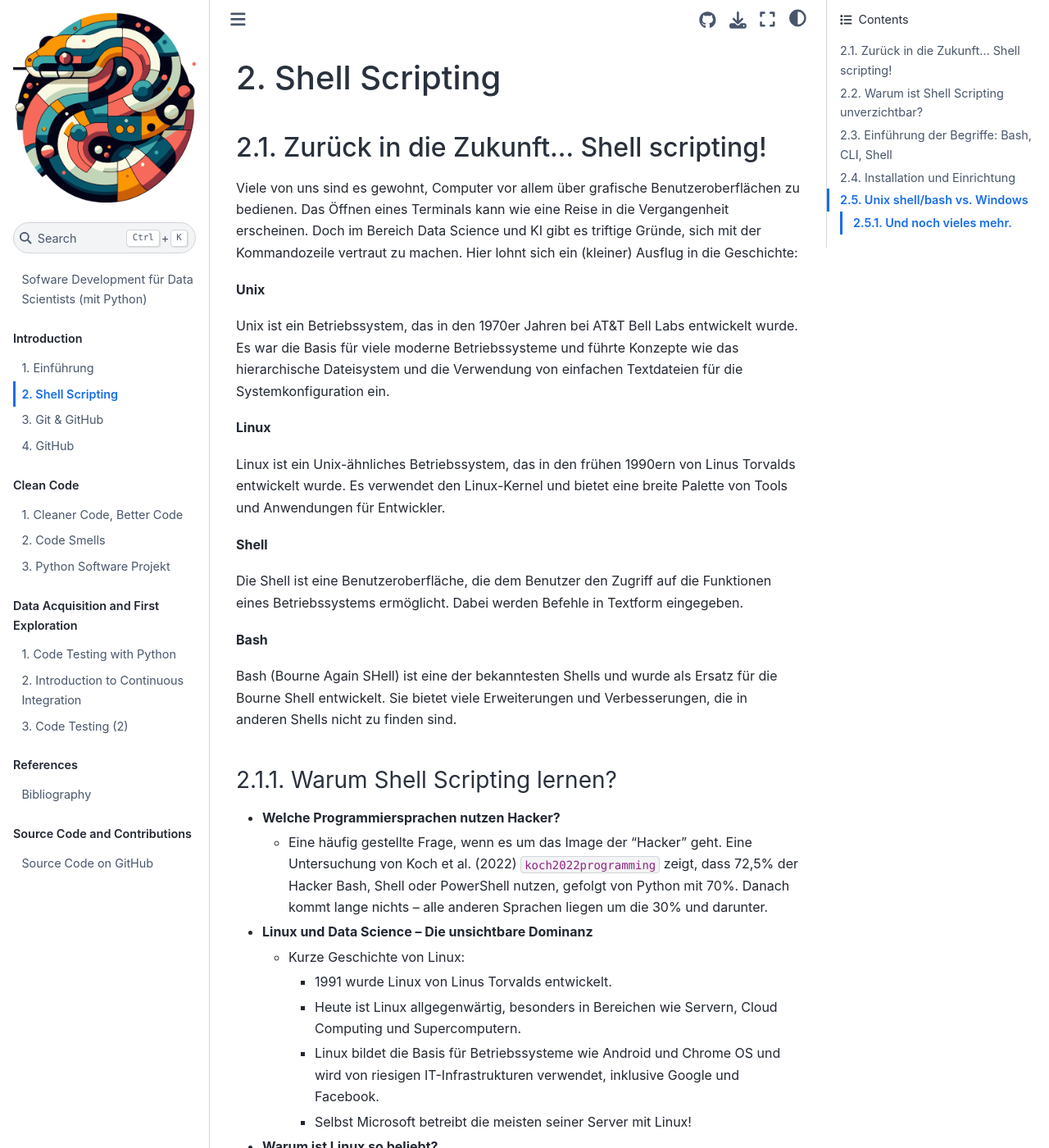
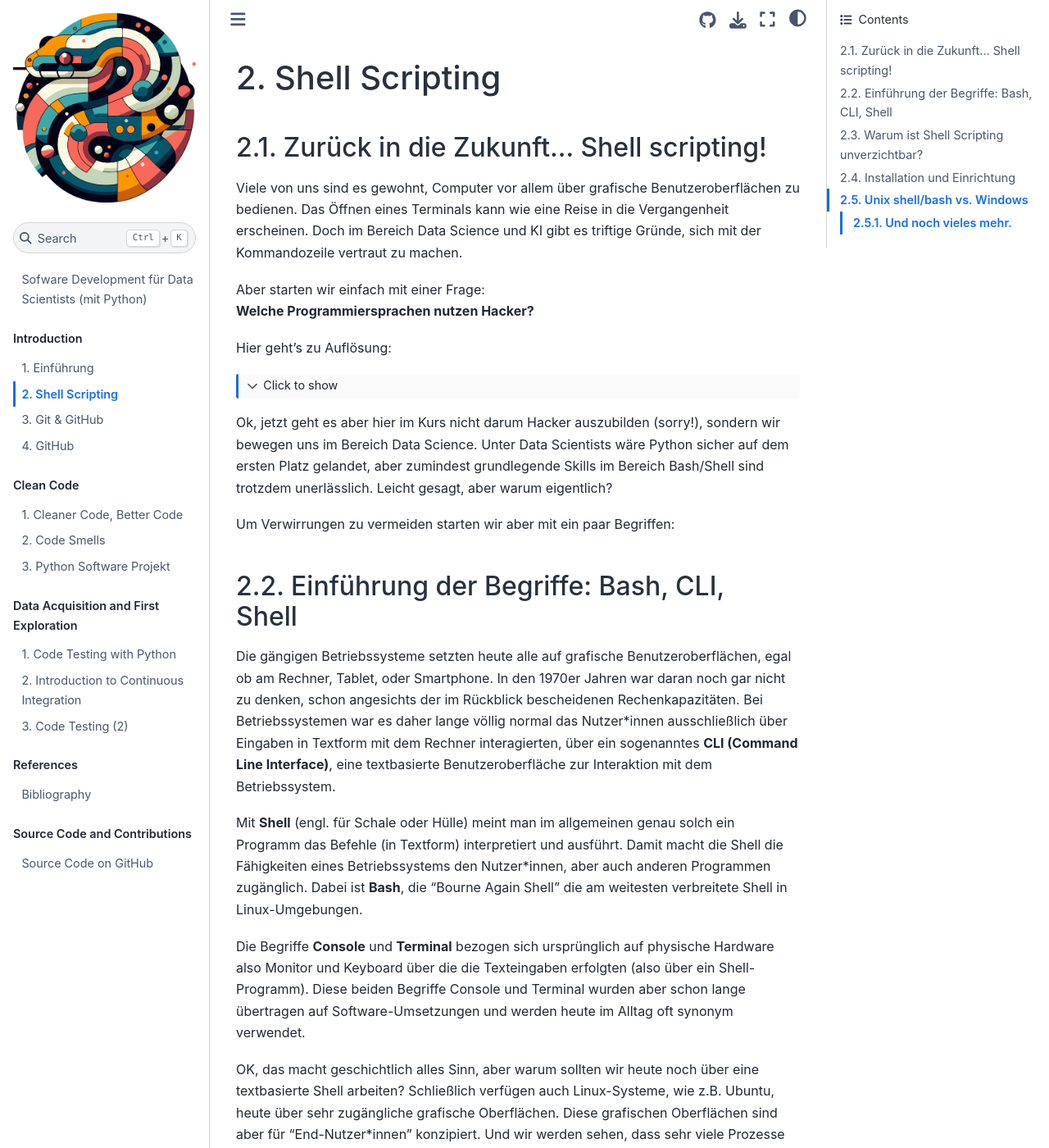
Before and after one commit to florian-huber/data_science_software_dev, a Jupyter Book: the page built from book/02_shell_scripting.md, in a window 1280 px wide and 1400 px high. Shown: the whole window at 82% size. Built offline with Jupyter Book 1.0.4 settings and Sphinx 7.4.7 and the Sphinx Book theme 1.1.4, drawn with Linux system fonts in a browser that asks for light colours; pages that are not in the unit, such as notebooks, are missing from menus; cross-references to code outside the pages are shown as plain code; some of the changed text lies outside the part shown.

Commit message:
larger text edits

````diff
--- a/book/02_shell_scripting.md
+++ b/book/02_shell_scripting.md
@@ -2,68 +2,61 @@
 
 ## Zurück in die Zukunft... Shell scripting!
 
-Viele von uns sind es gewohnt, Computer vor allem über grafische Benutzeroberflächen zu bedienen. Das Öffnen eines Terminals kann wie eine Reise in die Vergangenheit erscheinen. Doch im Bereich Data Science und KI gibt es triftige Gründe, sich mit der Kommandozeile vertraut zu machen. Hier lohnt sich ein (kleiner) Ausflug in die Geschichte:
+Viele von uns sind es gewohnt, Computer vor allem über grafische Benutzeroberflächen zu bedienen. Das Öffnen eines Terminals kann wie eine Reise in die Vergangenheit erscheinen. Doch im Bereich Data Science und KI gibt es triftige Gründe, sich mit der Kommandozeile vertraut zu machen.
 
-**Unix**
+Aber starten wir einfach mit einer Frage:
+**Welche Programmiersprachen nutzen Hacker?**
 
-Unix ist ein Betriebssystem, das in den 1970er Jahren bei AT&T Bell Labs entwickelt wurde. Es war die Basis für viele moderne Betriebssysteme und führte Konzepte wie das hierarchische Dateisystem und die Verwendung von einfachen Textdateien für die Systemkonfiguration ein.
+Hier geht's zu Auflösung:
+```{toggle}
+  Das ist eine häufig gestellte Frage, wenn es um das Image der "Hacker" geht. Eine Untersuchung aus dem Jahr 2022 {cite}`koch2022programming` fand, dass 72,5% der Hacker hier zuerst "Bash, Shell, PowerShell" angaben, gefolgt von Python mit 70%. Danach kommt lange nichts – alle anderen Sprachen liegen um die 30% und darunter.
+```
+
+Ok, jetzt geht es aber hier im Kurs nicht darum Hacker auszubilden (sorry!), sondern wir bewegen uns im Bereich Data Science. Unter Data Scientists wäre Python sicher auf dem ersten Platz gelandet, aber zumindest grundlegende Skills im Bereich Bash/Shell sind trotzdem unerlässlich. Leicht gesagt, aber warum eigentlich?
+
+Um Verwirrungen zu vermeiden starten wir aber mit ein paar Begriffen:
+
+## Einführung der Begriffe: Bash, CLI, Shell
+Die gängigen Betriebssysteme setzten heute alle auf grafische Benutzeroberflächen, egal ob am Rechner, Tablet, oder Smartphone.
+In den 1970er Jahren war daran noch gar nicht zu denken, schon angesichts der im Rückblick bescheidenen Rechenkapazitäten. Bei Betriebssystemen war es daher lange völlig normal das Nutzer*innen ausschließlich über Eingaben in Textform mit dem Rechner interagierten, über ein sogenanntes  **CLI (Command Line Interface)**, eine textbasierte Benutzeroberfläche zur Interaktion mit dem Betriebssystem.
+
+Mit **Shell** (engl. für Schale oder Hülle) meint man im allgemeinen genau solch ein Programm das Befehle (in Textform) interpretiert und ausführt. Damit macht die Shell die Fähigkeiten eines Betriebssystems den Nutzer*innen, aber auch anderen Programmen zugänglich. Dabei ist **Bash**, die "Bourne Again Shell" die am weitesten verbreitete Shell in Linux-Umgebungen.
+
+Die Begriffe **Console** und **Terminal** bezogen sich ursprünglich auf physische Hardware also Monitor und Keyboard über die die Texteingaben erfolgten (also über ein Shell-Programm). Diese beiden Begriffe Console und Terminal wurden aber schon lange übertragen auf Software-Umsetzungen und werden heute im Alltag oft synonym verwendet.
+
+OK, das macht geschichtlich alles Sinn, aber warum sollten wir heute noch über eine textbasierte Shell arbeiten?
+Schließlich verfügen auch Linux-Systeme, wie z.B. Ubuntu, heute über sehr zugängliche grafische Oberflächen.
+Diese grafischen Oberflächen sind aber für "End-Nutzer*innen" konzipiert. Und wir werden sehen, dass sehr viele Prozesse besser oder sogar ausschließlich über ein Shell möglich sind!
+
+Wir starten mit der Frage: **Nutzt ihr selber Linux? Und wenn ja, wofür nutzt ihr es?
+```{toggle}
+Was auch immer hier die Antwort war. Sollte sie "Nein" gewesen sein, war sie ziemlich sicher nicht korrekt :)
+
+Linux ist nämlich überall in der digitalen Welt zu finden!
 
 **Linux**
-
-Linux ist ein Unix-ähnliches Betriebssystem, das in den frühen 1990ern von Linus Torvalds entwickelt wurde. Es verwendet den Linux-Kernel und bietet eine breite Palette von Tools und Anwendungen für Entwickler.
-
-**Shell**
-
-Die Shell ist eine Benutzeroberfläche, die dem Benutzer den Zugriff auf die Funktionen eines Betriebssystems ermöglicht. Dabei werden Befehle in Textform eingegeben.
-
-**Bash**
-
-Bash (Bourne Again SHell) ist eine der bekanntesten Shells und wurde als Ersatz für die Bourne Shell entwickelt. Sie bietet viele Erweiterungen und Verbesserungen, die in anderen Shells nicht zu finden sind.
-
-
-### Warum Shell Scripting lernen?
-
-- **Welche Programmiersprachen nutzen Hacker?**
-  - Eine häufig gestellte Frage, wenn es um das Image der "Hacker" geht. Eine Untersuchung von Koch et al. (2022) {cite}`koch2022programming` zeigt, dass 72,5% der Hacker Bash, Shell oder PowerShell nutzen, gefolgt von Python mit 70%. Danach kommt lange nichts – alle anderen Sprachen liegen um die 30% und darunter.
-
-- **Linux und Data Science – Die unsichtbare Dominanz**
-  - Kurze Geschichte von Linux:
-    - 1991 wurde Linux von Linus Torvalds entwickelt.
-    - Heute ist Linux allgegenwärtig, besonders in Bereichen wie Servern, Cloud Computing und Supercomputern.
-    - Linux bildet die Basis für Betriebssysteme wie Android und Chrome OS und wird von riesigen IT-Infrastrukturen verwendet, inklusive Google und Facebook.
-    - Selbst Microsoft betreibt die meisten seiner Server mit Linux!
+  - 1991 wurde das Betriebssystem Linux von Linus Torvalds entwickelt (davor hab es seit den 1970er das Betriebssysten UNIX).
+  - Das Projekt war schnell (für Linus Torvalds wiedererwartend) erfolgreich
+  - Heute ist Linux allgegenwärtig, besonders in Bereichen wie Servern, Cloud Computing und Supercomputern.
+  - Linux bildet die Basis für Betriebssysteme wie Android und Chrome OS und wird von riesigen IT-Infrastrukturen verwendet, inklusive Google und Facebook.
+  - Selbst Microsoft betreibt die meisten seiner Server mit Linux!
+```
 
 - **Warum ist Linux so beliebt?**
   - **Open Source**: Jeder kann den Quellcode einsehen und verändern.
-  - **Kostenlos**: Linux kostet nichts.
-  - **Sicherheit**: Dank der globalen Community werden Sicherheitslücken schneller entdeckt und behoben.
-  - **Performance**: Im Vergleich zu Windows ist Linux oft ressourcenschonender, da es nicht auf eine umfassende Benutzererfahrung optimiert ist, sondern schlank und effizient läuft.
+  - **Kostenlos**: Linux kostet nichts, damit kann es auch auf belieb vielen Rechnern ohne Lizenzgebühren installiert werden
+  - **Sicherheit**: Linux gilt als recht sicher, da dank der globalen Community Sicherheitslücken oft schnell entdeckt und behoben werden.
+  - **Performance**: Im Vergleich zu Windows ist Linux oft ressourcenschonender, da es nicht auf eine umfassende Benutzererfahrung optimiert ist, sondern eher schlank und effizient läuft.
 
----
 
 ## Warum ist Shell Scripting unverzichtbar?
 
 Das Erlernen der Grundlagen von Linux und Shell Scripting ist für Data Scientists unerlässlich, weil viele Aufgaben nur auf diesem Weg effizient gelöst werden können:
 
-- **Automatisierung**: Server, Großrechner und Cloud-Infrastrukturen werden oft über Shell-Skripte gesteuert.
-- **Effizienz**: Viele wichtige Prozesse in der Software-Entwicklung, im Bereich Web-Apps und bei der Nutzung von Servern lassen sich mit der Kommandozeile besser automatisieren als mit grafischen Tools.
+- **Automatisierung**: Viele wichtige Prozesse in der Software-Entwicklung, im Bereich Web-Apps und bei der Nutzung von Servern lassen sich mit der Kommandozeile besser automatisieren als mit grafischen Tools.
+- **Nutzung größerer Hardware**: Server, Großrechner und Cloud-Infrastrukturen werden oft über Shell-Skripte gesteuert.
 - **Macht der CLI**: Viele leistungsstarke Tools und Bibliotheken für Data Science sind direkt über die Kommandozeile zugänglich, z.B. Hadoop, Spark und Docker.
 
----
-
-## Einführung der Begriffe: Bash, CLI, Shell
-
-- **CLI (Command Line Interface)**: Eine textbasierte Benutzeroberfläche zur Interaktion mit dem Betriebssystem.
-- **Shell**: Ein Kommandozeileninterpreter (CLI) bei Linux, der Befehle interpretiert und ausführt.
-- **Bash**: Die "Bourne Again Shell" ist die am weitesten verbreitete Shell in Linux-Umgebungen.
-  - Bash ist unter macOS vorinstalliert und kann auf Windows über das Windows Subsystem for Linux (WSL) oder Git Bash genutzt werden.
-
-### Andere Shells:
-- **Zsh**: Eine alternative Shell, die mehr Funktionen und Benutzerfreundlichkeit bietet.
-- **Fish**: Eine moderne Shell mit einer intuitiven Syntax.
-- **PowerShell**: Wird in Windows verwendet und hat tiefe Integration ins Windows-Betriebssystem.
-
----
 
 ## Installation und Einrichtung
 
````
